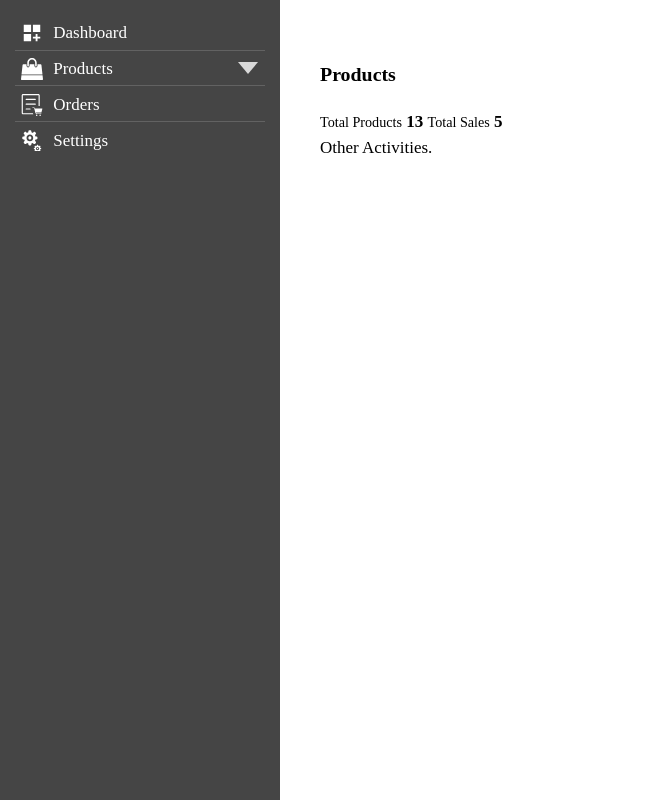
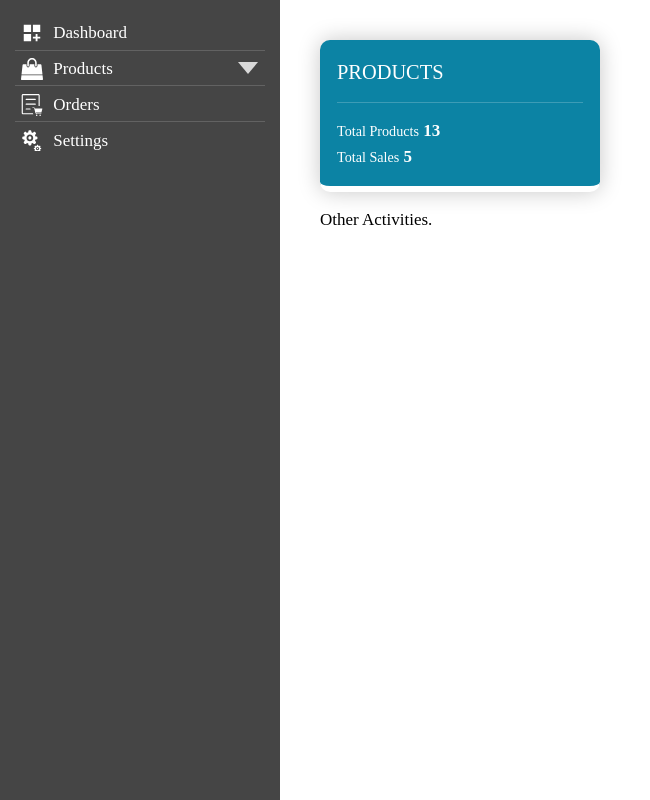
Before and after one commit to iamyubarajrai/Pascal-BCA4th-2024-Project, a PHP site: page / in a window 1280 px wide. Shown: the part 61-861 px from the top of the page, without its empty margins (0-650 px from the left). Run offline with PHP 8.4, Linux system fonts and the light colour scheme.

Commit message:
Working on Welcome dashboard

```diff
--- a/cms/assets/style.css
+++ b/cms/assets/style.css
@@ -170,3 +170,31 @@ html, body {
     display: inline-block;
     vertical-align: middle;
 }
+
+.card {
+    background-color: var(--primary-color);
+    border-radius: 10px;
+    border-bottom: 6px solid var(--white-color);
+    box-shadow: 0 0 22px 0 rgba(0, 0, 0, 0.22);
+    max-width: 280px;
+    color: var(--white-color);
+    padding: 1rem;
+    margin-bottom: 15px;
+}
+
+.card-title {
+    border-bottom: 1px solid rgba(255, 255, 255, 0.2);
+    margin: 0 0 15px;
+    padding-bottom: 15px;
+    font-size: 1.2rem;
+    font-weight: 400;
+    text-transform: uppercase;
+}
+.card-meta span,
+.card-meta strong {
+    font-size: 1rem;
+}
+
+.card-meta span {
+    display: block
+}
```
